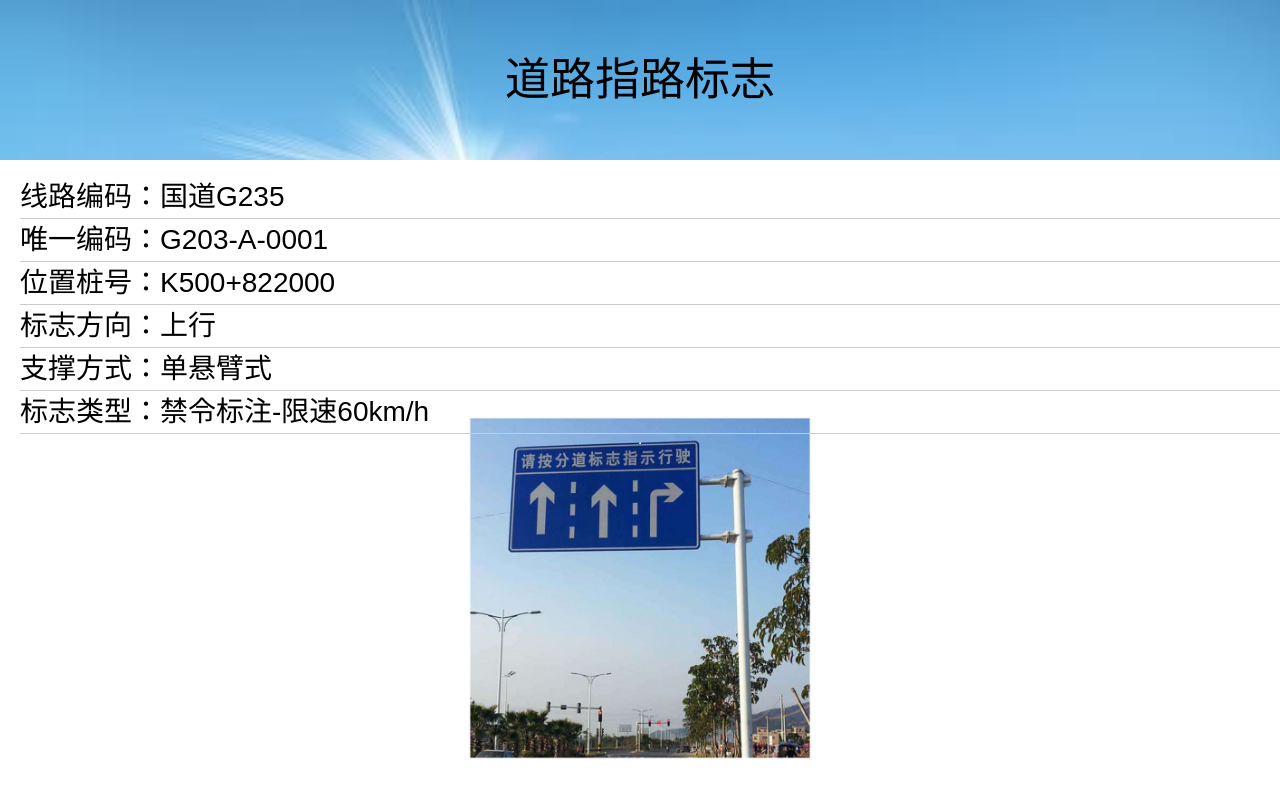
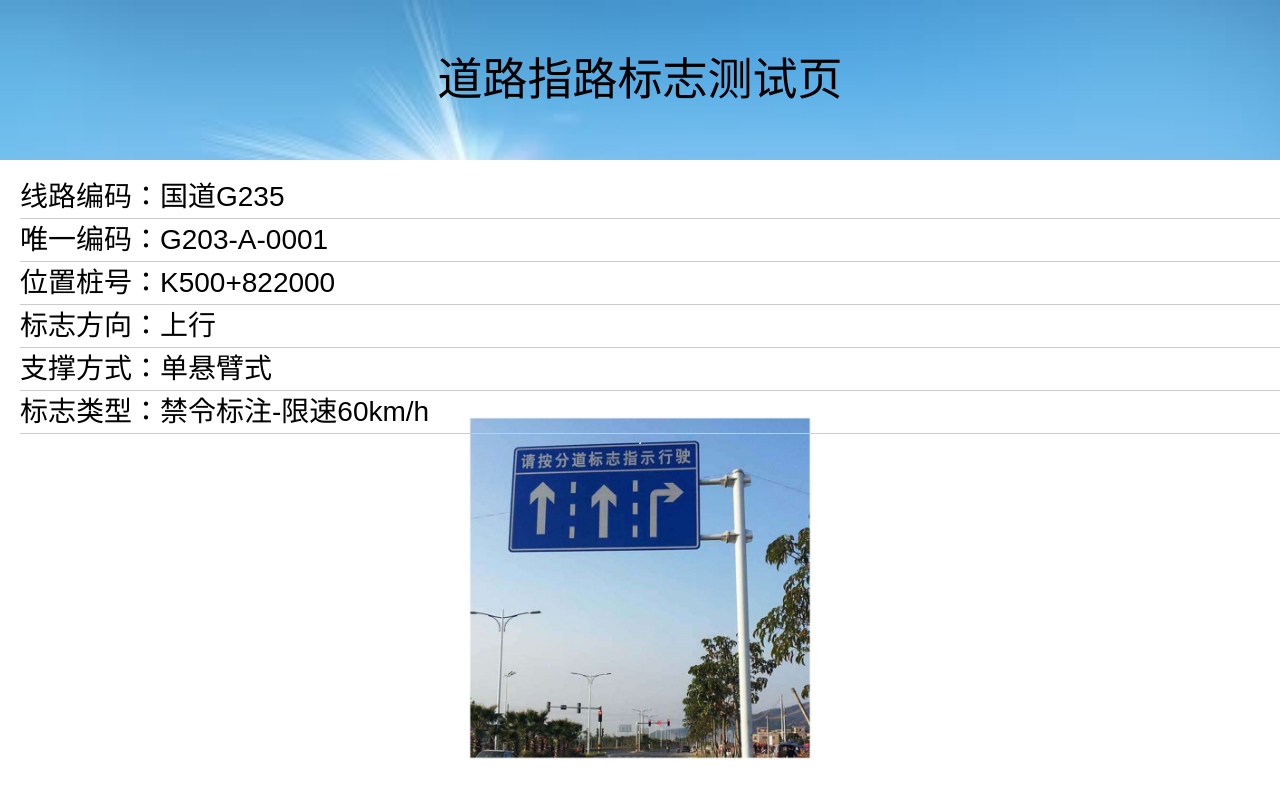
Before and after one commit to jiadongzhen/jiadongzhen.github.io, a plain HTML site: page index.html in a window 1280 px wide. Drawn offline with Linux system fonts and the light colour scheme.

Commit message:
Update index.html

```diff
--- a/index.html
+++ b/index.html
@@ -68,7 +68,7 @@
 <body>
 	<!-- 顶部区域 -->
 	<div id="header">
-		道路指路标志
+		道路指路标志测试页
 	</div>
 
 	<!-- 中间区域 -->
```
